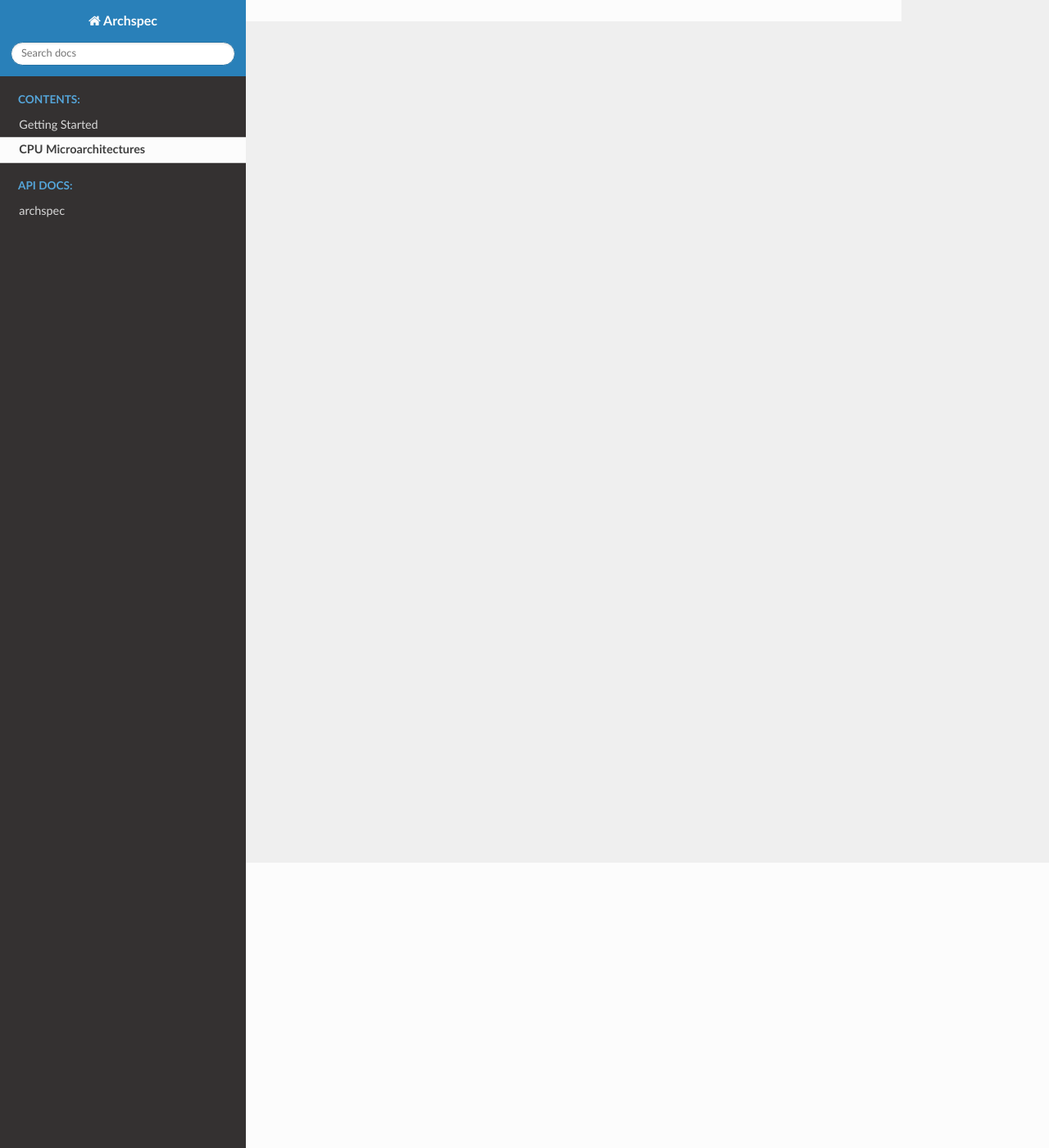
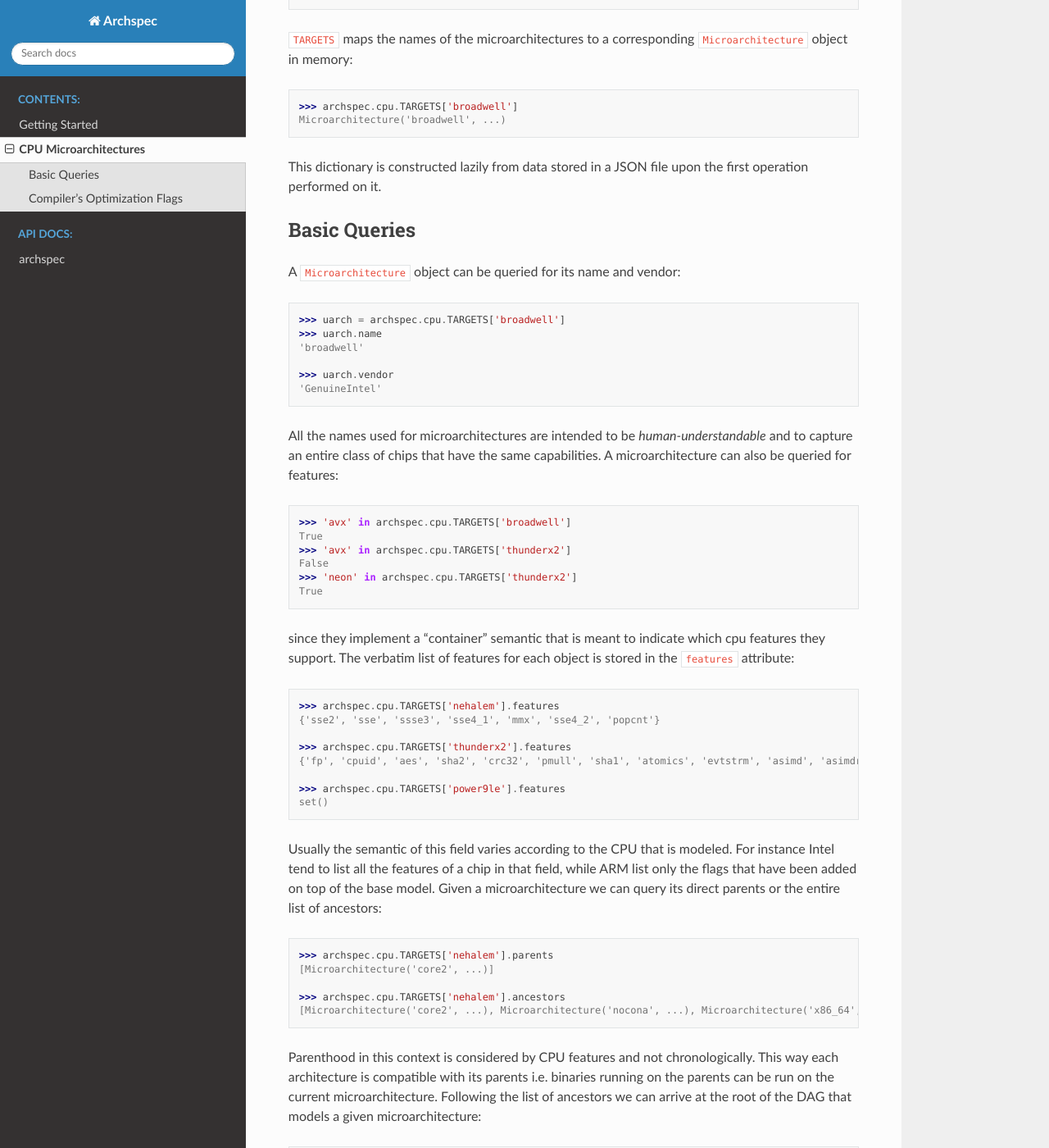
Before and after one commit to archspec/archspec, a Sphinx documentation site: the page built from docs/source/microarchitectures.rst, in a window 1280 px wide and 1400 px high, scrolled down 348 px. Shown: the whole window at 82% size. Built offline with Sphinx 7.4.7 and the Read the Docs theme 2.0.0, drawn with Linux system fonts in a browser that asks for light colours; some of the changed text lies outside the part shown.

Commit message:
Added "CPU Microarchitectures"

```diff
--- a/docs/source/microarchitectures.rst
+++ b/docs/source/microarchitectures.rst
@@ -7,4 +7,160 @@
 CPU Microarchitectures
 ======================
 
-Placeholder for docs on ``archspec.cpu``
+A CPU microarchitecture is modeled in ``archspec`` by the
+:py:class:`archspec.cpu.Microarchitecture` class.
+Objects of this class are constructed automatically to
+populate a dictionary of known architectures:
+
+.. code-block:: python
+
+    >>> import archspec.cpu
+    >>> archspec.cpu.TARGETS
+    <archspec.cpu.schema.LazyDictionary object at 0x7fc7eae49650>
+
+    >>> len(archspec.cpu.TARGETS)
+    43
+
+``TARGETS`` maps the names of the microarchitectures to a corresponding
+``Microarchitecture`` object in memory:
+
+.. code-block:: python
+
+    >>> archspec.cpu.TARGETS['broadwell']
+    Microarchitecture('broadwell', ...)
+
+This dictionary is constructed lazily from data stored in
+a JSON file upon the first operation performed on it.
+
+-------------
+Basic Queries
+-------------
+
+A ``Microarchitecture`` object can be queried for its name and vendor:
+
+.. code-block:: python
+
+    >>> uarch = archspec.cpu.TARGETS['broadwell']
+    >>> uarch.name
+    'broadwell'
+
+    >>> uarch.vendor
+    'GenuineIntel'
+
+All the names used for microarchitectures are intended to be *human-understandable*
+and to capture an entire class of chips that have the same capabilities. A
+microarchitecture can also be queried for features:
+
+.. code-block:: python
+
+    >>> 'avx' in archspec.cpu.TARGETS['broadwell']
+    True
+    >>> 'avx' in archspec.cpu.TARGETS['thunderx2']
+    False
+    >>> 'neon' in archspec.cpu.TARGETS['thunderx2']
+    True
+
+since they implement a "container" semantic that is meant to
+indicate which cpu features they support. The verbatim list of
+features for each object is stored in the ``features``
+attribute:
+
+.. code-block:: python
+
+    >>> archspec.cpu.TARGETS['nehalem'].features
+    {'sse2', 'sse', 'ssse3', 'sse4_1', 'mmx', 'sse4_2', 'popcnt'}
+
+    >>> archspec.cpu.TARGETS['thunderx2'].features
+    {'fp', 'cpuid', 'aes', 'sha2', 'crc32', 'pmull', 'sha1', 'atomics', 'evtstrm', 'asimd', 'asimdrdm'}
+
+    >>> archspec.cpu.TARGETS['power9le'].features
+    set()
+
+Usually the semantic of this field varies according to the CPU that is modeled.
+For instance Intel tend to list all the features of a chip in that field, while ARM list only
+the flags that have been added on top of the base model. Given a microarchitecture we can
+query its direct parents or the entire list of ancestors:
+
+.. code-block:: python
+
+    >>> archspec.cpu.TARGETS['nehalem'].parents
+    [Microarchitecture('core2', ...)]
+
+    >>> archspec.cpu.TARGETS['nehalem'].ancestors
+    [Microarchitecture('core2', ...), Microarchitecture('nocona', ...), Microarchitecture('x86_64', ...)]
+
+Parenthood in this context is considered by CPU features and not chronologically. This
+way each architecture is compatible with its parents i.e. binaries running on the
+parents can be run on the current microarchitecture. Following the list of ancestors
+we can arrive at the root of the DAG that models a given microarchitecture:
+
+.. code-block:: python
+
+    >>> archspec.cpu.TARGETS['nehalem'].ancestors[-1]
+    Microarchitecture('x86_64', ...)
+
+The same result can be achieved using the ``family`` attribute:
+
+.. code-block:: python
+
+    >>> archspec.cpu.TARGETS['nehalem'].family
+    Microarchitecture('x86_64', ...)
+
+since the returned object represents the "family architecture" i.e. the lowest
+common denominator of all the microarchitectures in the DAG. Finally, modeling
+microarchitectures as DAGs permits to implement set comparison among them:
+
+.. code-block:: python
+
+    >>> archspec.cpu.TARGETS['nehalem'] < archspec.cpu.TARGETS['broadwell']
+    True
+
+    >>> archspec.cpu.TARGETS['nehalem'] == archspec.cpu.TARGETS['broadwell']
+    False
+
+    >>> archspec.cpu.TARGETS['nehalem'] > archspec.cpu.TARGETS['broadwell']
+    False
+
+    >>> archspec.cpu.TARGETS['nehalem'] > archspec.cpu.TARGETS['a64fx']
+    False
+
+-----------------------------
+Compiler's Optimization Flags
+-----------------------------
+
+Another information that each microarchitecture object has available is
+which compiler flags needs to be used to emit code optimized for itself:
+
+.. code-block:: python
+
+    >>> archspec.cpu.TARGETS['broadwell'].optimization_flags('intel', '19.0.1')
+    '-march=broadwell -mtune=broadwell'
+
+Sometimes compiler flags change across versions of the same compiler:
+
+.. code-block:: python
+
+    >>> archspec.cpu.TARGETS['thunderx2'].optimization_flags('gcc', '9.1.0')
+    '-mcpu=thunderx2t99'
+
+    >>> archspec.cpu.TARGETS['thunderx2'].optimization_flags('gcc', '5.1.0')
+    '-march=armv8-a+crc+crypto'
+
+If a compiler if unknown to ``archspec`` an empty string is returned:
+
+.. code-block:: python
+
+    >>> archspec.cpu.TARGETS['broadwell'].optimization_flags('unknown', '5.1')
+    ''
+
+while if a compiler is known to **not be able to optimize** for a given
+architecture an exception is raised:
+
+.. code-block:: python
+
+    >>> archspec.cpu.TARGETS['icelake'].optimization_flags('gcc', '4.8.3')
+    Traceback (most recent call last):
+      File "<input>", line 1, in <module>
+      File "/home/user/PycharmProjects/archspec/archspec/cpu/microarchitecture.py", line 282, in optimization_flags
+        raise UnsupportedMicroarchitecture(msg)
+    archspec.cpu.microarchitecture.UnsupportedMicroarchitecture: cannot produce optimized binary for micro-architecture 'icelake' with gcc@4.8.3 [supported compiler versions are 8.0:]
```
